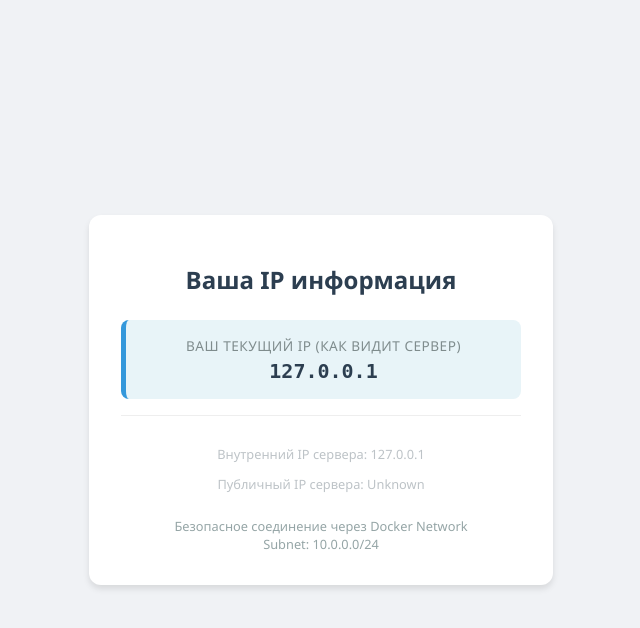
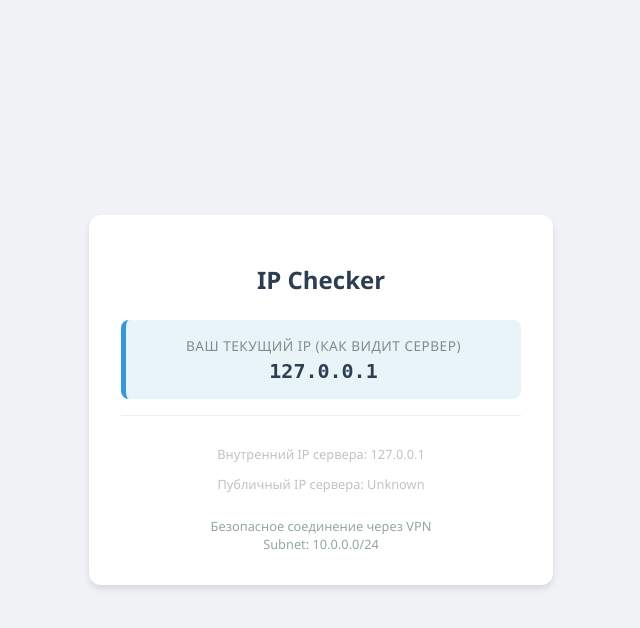
Before and after one commit to lessardstudio/corpSite, a Flask app: page / in a window 1280 px wide. Shown: the top 628 px of the page, without its empty margins (319-959 px from the left). Run offline with Flask 3, Linux system fonts and the light colour scheme; data that the repository does not hold is empty.

Commit message:
docs: update page title and security info in index.html
Update the main page title from Russian to English and clarify the security connection method from "Docker Network" to "VPN" for better international understanding

```diff
--- a/templates/index.html
+++ b/templates/index.html
@@ -66,7 +66,7 @@
 </head>
 <body>
     <div class="container">
-        <h1>Ваша IP информация</h1>
+        <h1>IP Checker</h1>
 
         <div class="ip-card">
             <span class="ip-label">Ваш текущий IP (как видит сервер)</span>
@@ -79,7 +79,7 @@
         </div>
 
         <div class="footer">
-            Безопасное соединение через Docker Network<br>
+            Безопасное соединение через VPN<br>
             Subnet: 10.0.0.0/24
         </div>
     </div>
```
